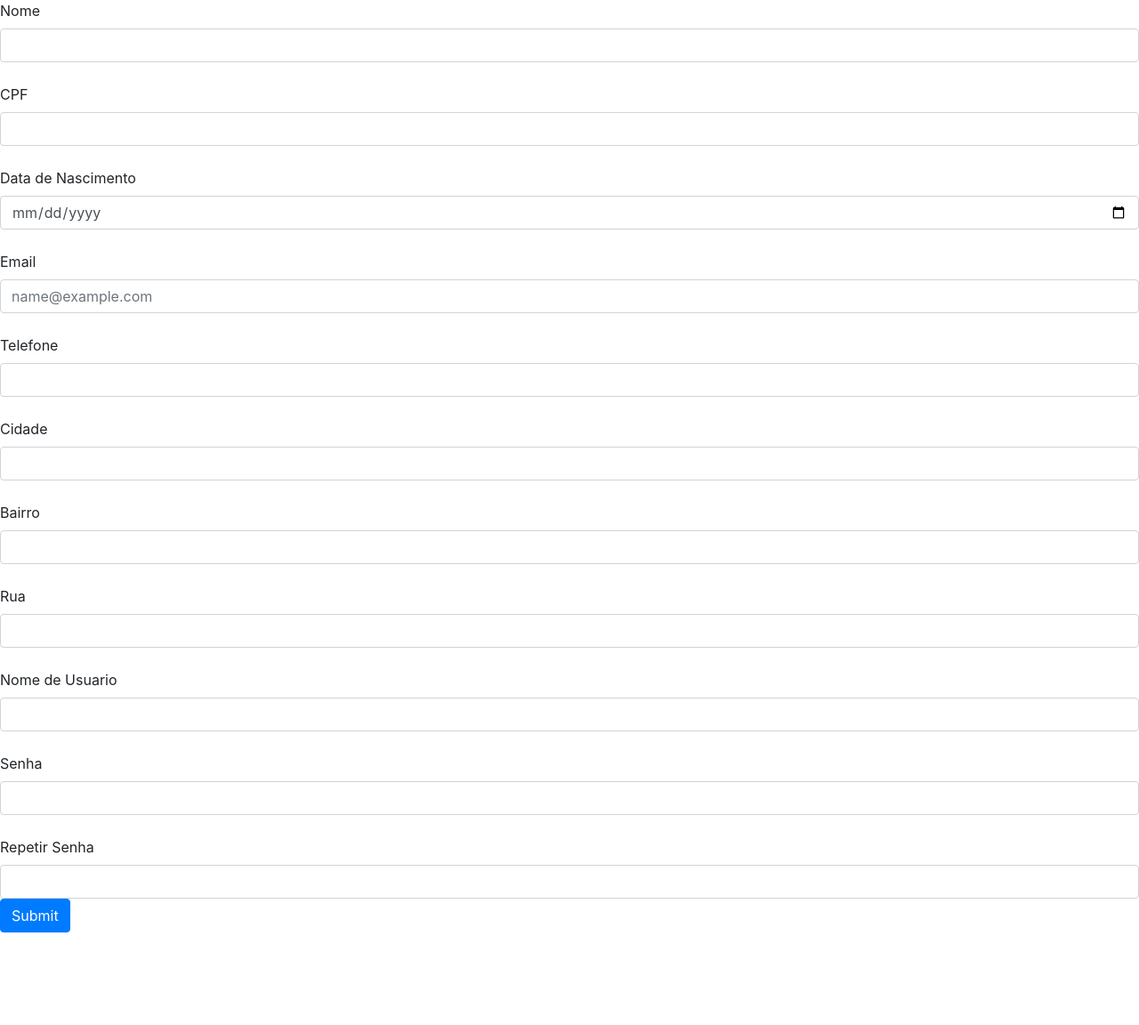
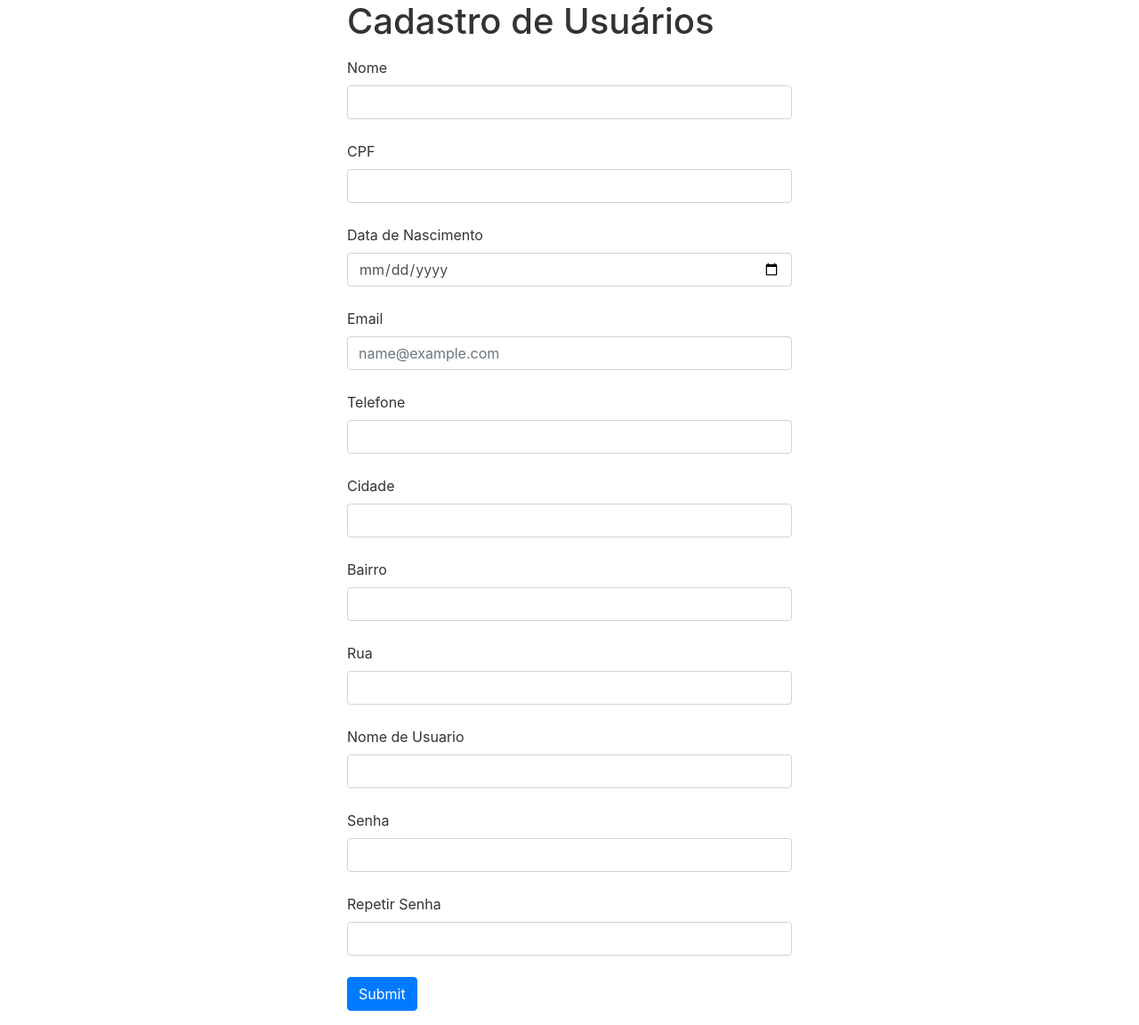
Before and after one commit to Funck-Felipe97/APS, a PHP site: page /cadastro.php in a window 1280 px wide. Shown: the whole page at 89% size. Before the commit the page ends 1048 px from the top, so only its background shows below. Run offline with PHP 8.4, Linux system fonts and the light colour scheme.

Commit message:
nova tela 2

```diff
--- a/cadastro.php
+++ b/cadastro.php
@@ -3,11 +3,15 @@
 <head>
 	<title></title>
 	<link rel="stylesheet" href="https://stackpath.bootstrapcdn.com/bootstrap/4.1.1/css/bootstrap.min.css" integrity="sha384-WskhaSGFgHYWDcbwN70/dfYBj47jz9qbsMId/iRN3ewGhXQFZCSftd1LZCfmhktB" crossorigin="anonymous">
+	<link rel="stylesheet" type="text/css" href="css/formato_cadastro.css">
 </head>
 <body>
 
+	<div id="geral">
+
 		<form method="POST">
-  <div class="form-group">
+			<div class="form-group" >
+				<label for="exampleFormControlInput1"><h1>Cadastro de Usuários</h1></label><br>
 			    <label for="exampleFormControlInput1">Nome</label>
 			    <input type="text" class="form-control" id="exampleFormControlInput1">
 			  	<br>
@@ -39,12 +43,16 @@
 			    <input type="password" class="form-control" id="exampleFormControlInput1">
 			  	<br>
 			    <label for="exampleFormControlInput1">Repetir Senha</label>
-    <input type="password" class="form-control" id="exampleFormControlInput1">
+			    <input type="password" class="form-control" id="exampleFormControlInput1"><br>
 			    <button type="submit" class="btn btn-primary">Submit</button>
 		  	</div>
 
   <?php include("bootstrapform.php"); ?>
 </form>
 
+
+
+
+	</div>
 </body>
 </html>
--- /dev/null
+++ b/css/formato_cadastro.css
@@ -0,0 +1,16 @@
+*{
+	margin: 0;
+	padding: 0;
+	text-decoration: none;
+	color: #333;
+	list-style: none;
+}
+
+#geral{
+
+
+	width: 500px;
+	height: auto;
+	overflow: hidden;
+	margin: 0 auto;
+}
```
Also changed, not shown: agendar.php (added). Lines whose indentation alone changed are shown as unchanged.
